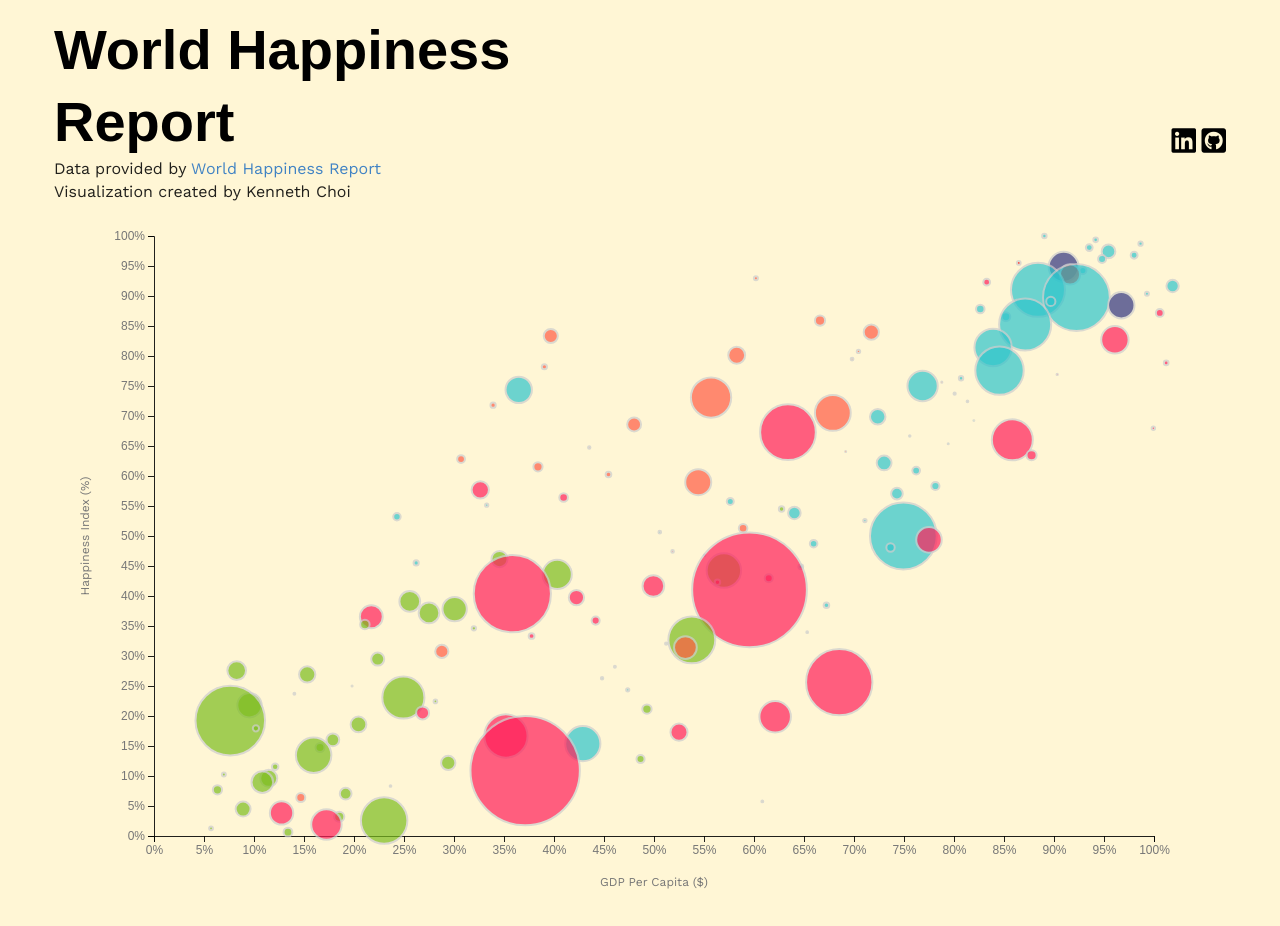
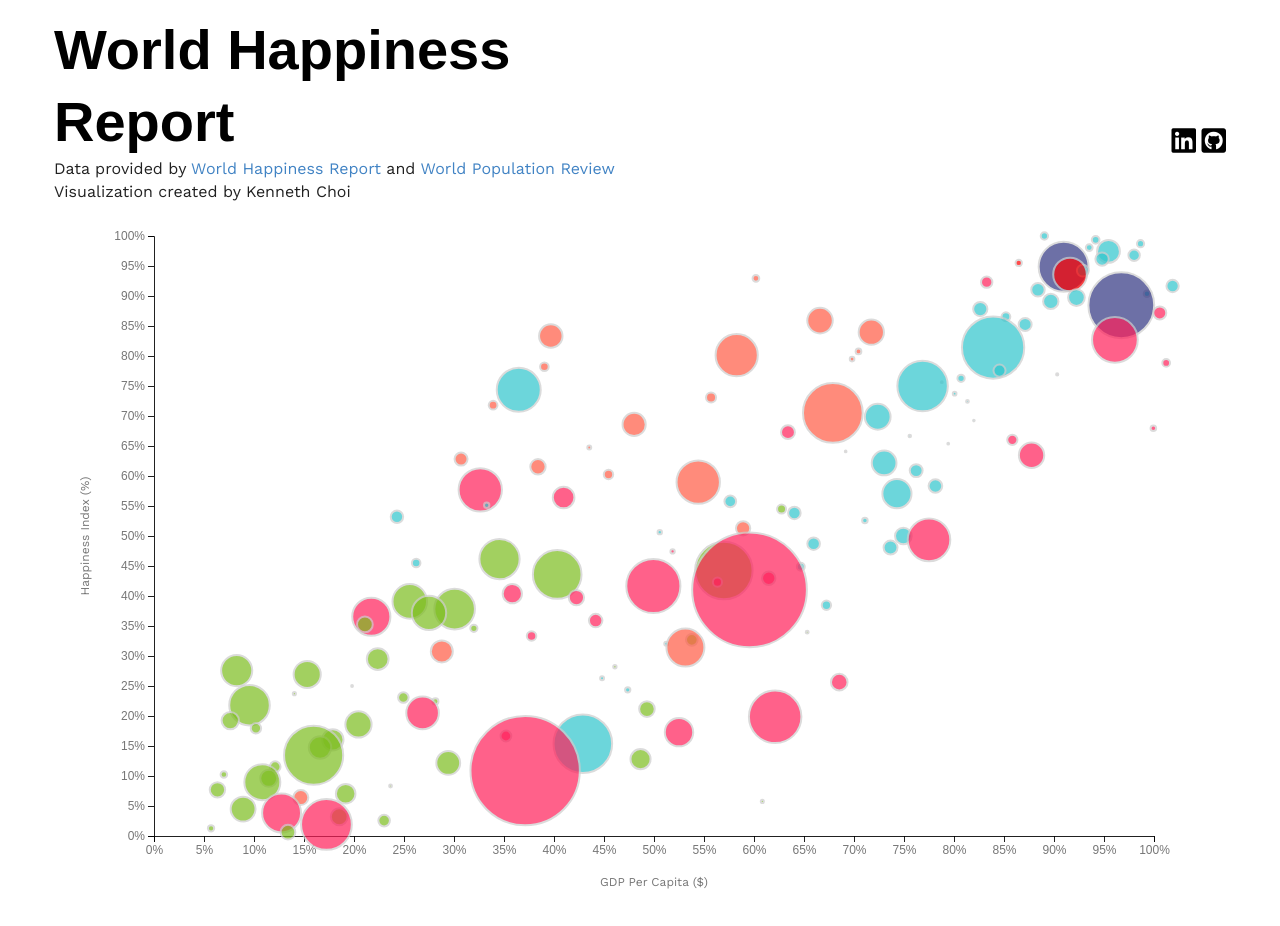
Before and after one commit to mrkchoi/WHR_data_visualization, a website built with webpack: page index.html in a window 1280 px wide. Built offline with nearby package versions, Linux system fonts and the light colour scheme; animation ran at ten frames a second; a web font is replaced by a local one.

Commit message:
Update styling

```diff
--- a/index.html
+++ b/index.html
@@ -47,7 +47,7 @@
 
       <div class="sources">
         <p class="source__content">
-          Data provided by <a href="https://worldhappiness.report/ed/2019/" target="_blank" class="source__link">World Happiness Report</a><br />Visualization created by Kenneth Choi
+          Data provided by <a href="https://worldhappiness.report/ed/2019/" target="_blank" class="source__link">World Happiness Report</a> and <a href="http://worldpopulationreview.com/" target="_blank" class="source__link">World Population Review</a><br />Visualization created by Kenneth Choi
         </p>
         <br />
       </div>
--- a/src/world_graph.js
+++ b/src/world_graph.js
@@ -27,31 +27,23 @@ class WorldGraph extends Chart {
     let that = this;
     d3.json("/dist/data/countries.json").then(data => {
       that.setData(data);
+      // that.setRadius();
       // that.lines();
       that.circles();
       // that.percentageLabels();
     });
   }
-  // lines() {
-  //   let line = d3
-  //     .line()
-  //     .x(d => this.xScale(d.graphRanking))
-  //     .y(d => this.yScale(d.graphGdp));
-  //   debugger
-  //   this.chart
-  //     .selectAll(".line")
-  //     .data(Object.values(this.data))
-  //     .enter()
-  //     .append("path")
-  //     .attr("transform", "translate(25, 5)")
-  //     .attr("class", d => `line city ${d.class}`)
-  //     .attr("d", d => line(d.diversity))
-  //     .style("stroke", d => d.color)
-  //     .style("stroke-width", 2)
-  //     .style("stroke-linecap", "round");
+
+  // setRadius() {
+
   // }
 
   circles() {
+
+    // let radius = d3
+    //   .scaleLinear()
+    //   .domain([10000, 1000000000])
+    //   .range([6, 50]);
     // debugger;
     this.chart
       .selectAll("circle")
@@ -59,7 +51,7 @@ class WorldGraph extends Chart {
       .enter()
       .append("circle")
       // .append("g")
-      .attr("class", d => `city ${d.class}`)
+      .attr("class", d => `country ${d.class} country-bubble`)
       .attr("fill", d => {
         if (d.continent === "Africa") {
           return "#7cbd1e";
@@ -90,13 +82,17 @@ class WorldGraph extends Chart {
       .duration(ANIMATION_DURATION)
       .ease(ANIMATION_EASING)
       .attr("r", d => {
-        if (d.population > 100000000) {
+        if (d.population > 800000000) {
           return d.population / 25000000;
+        } else if (d.population > 50000000) {
+          return d.population / 10000000;
         } else if (d.population > 1000000) {
-          return d.population / 2500000;
+          return d.population / 1500000;
         } else {
           return d.population / 100000;
         }
+        // debugger
+        // return radius(d.population);
       })
       .attr("cy", d => {
         // return 100;
```
Also changed, not shown: dist/main.js, dist/stylesheets/style.css.
